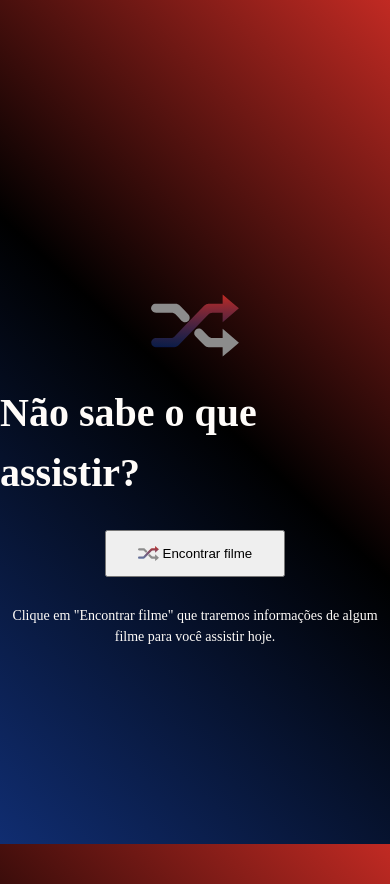
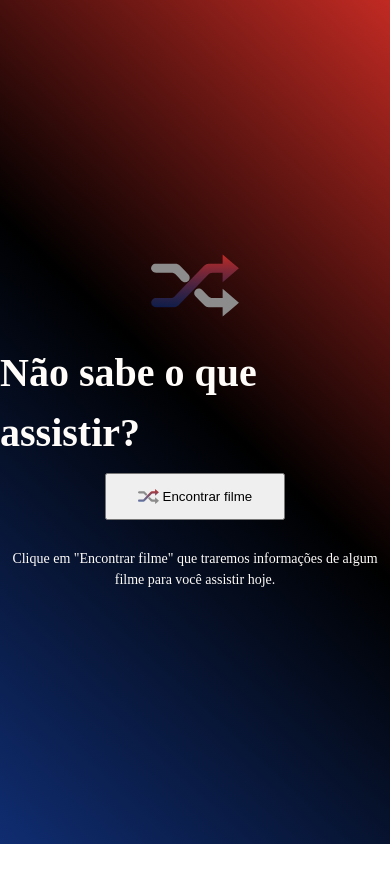
Before and after one commit to alissonmds00/Rocketflix, a plain HTML site: page index.html in a window 390 px wide. After the commit the page ends 844 px from the top, so only its background shows below. Drawn offline with nearby package versions, Linux system fonts and the light colour scheme.

Commit message:
refactor: fixed css errors on mobile version

```diff
--- a/style.css
+++ b/style.css
@@ -127,18 +127,19 @@ main>h1 {
 }
 
 @media (max-width: 640px) {
-  html {
-    height: 100%;
-  }
   body, header {
-    height: 100%;
     display: flex;
     margin: 0 auto;
     justify-content: center;
   }
 
-  header {
-    height: 30%;
+  html {
+    height: 100%;
+  }
+
+  body {
+    min-height: 100%;
+    padding: 0;
   }
 
   main {
@@ -176,6 +177,4 @@ main>h1 {
     justify-content:flex-end;
   }
 
-  #sinopse {
-  }
 }
```
